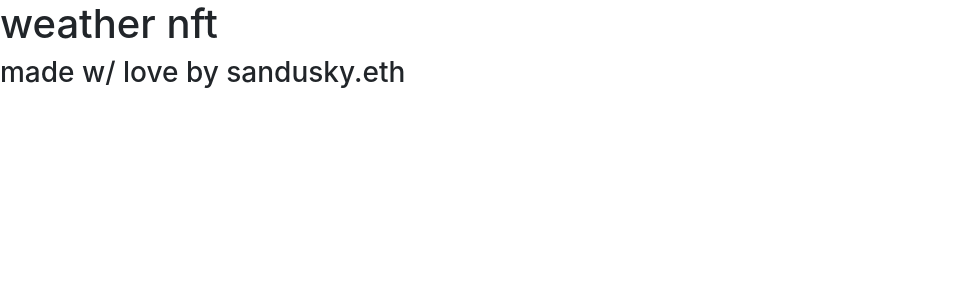
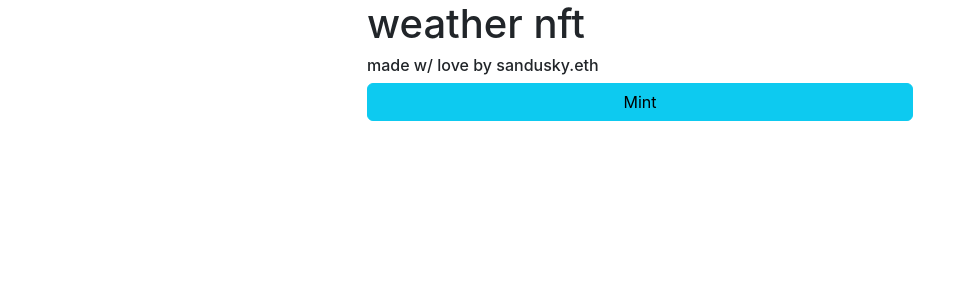
Before and after one commit to cold-briu/weather-nft, a React (Create React App) app in the folder web/: page / in a window 1280 px wide. Shown: the top 300 px of the page, without its empty margins (0-975 px from the left). Built offline with nearby package versions, Linux system fonts and the light colour scheme.

Commit message:
feat: added weather container template

```diff
--- a/web/src/App.tsx
+++ b/web/src/App.tsx
@@ -3,8 +3,23 @@ import React from 'react';
 function App() {
   return (
     <>
-      <h1>weather nft</h1>
-      <h3>made w/ love by sandusky.eth</h3>
+      <div className="container">
+        <div className="row">
+          <div className="col-2 col-md-3"></div>
+          <div className="col-8 col-md-6">
+
+
+            <div className="d-flex flex-column">
+
+              <h1>weather nft</h1>
+              <h6>made w/ love by sandusky.eth</h6>
+              <button className="btn btn-info">
+                Mint
+              </button>
+            </div>
+          </div>
+        </div>
+      </div>
     </>
   );
 }
--- /dev/null
+++ b/web/src/containers/index.ts
@@ -0,0 +1,4 @@
+import Weather from "./wheater";
+export {
+	Weather
+}
--- a/web/src/services/weather.ts
+++ b/web/src/services/weather.ts
@@ -1,4 +1,4 @@
-export const getWeather = async (location: string) => {
+export const getWeather = async (latitude: number, longitude: number) => {
 	// TODO return type
 	return { location }
 }
```
Also changed, not shown: web/src/containers/wheater.tsx (added, +40 -0 lines).
